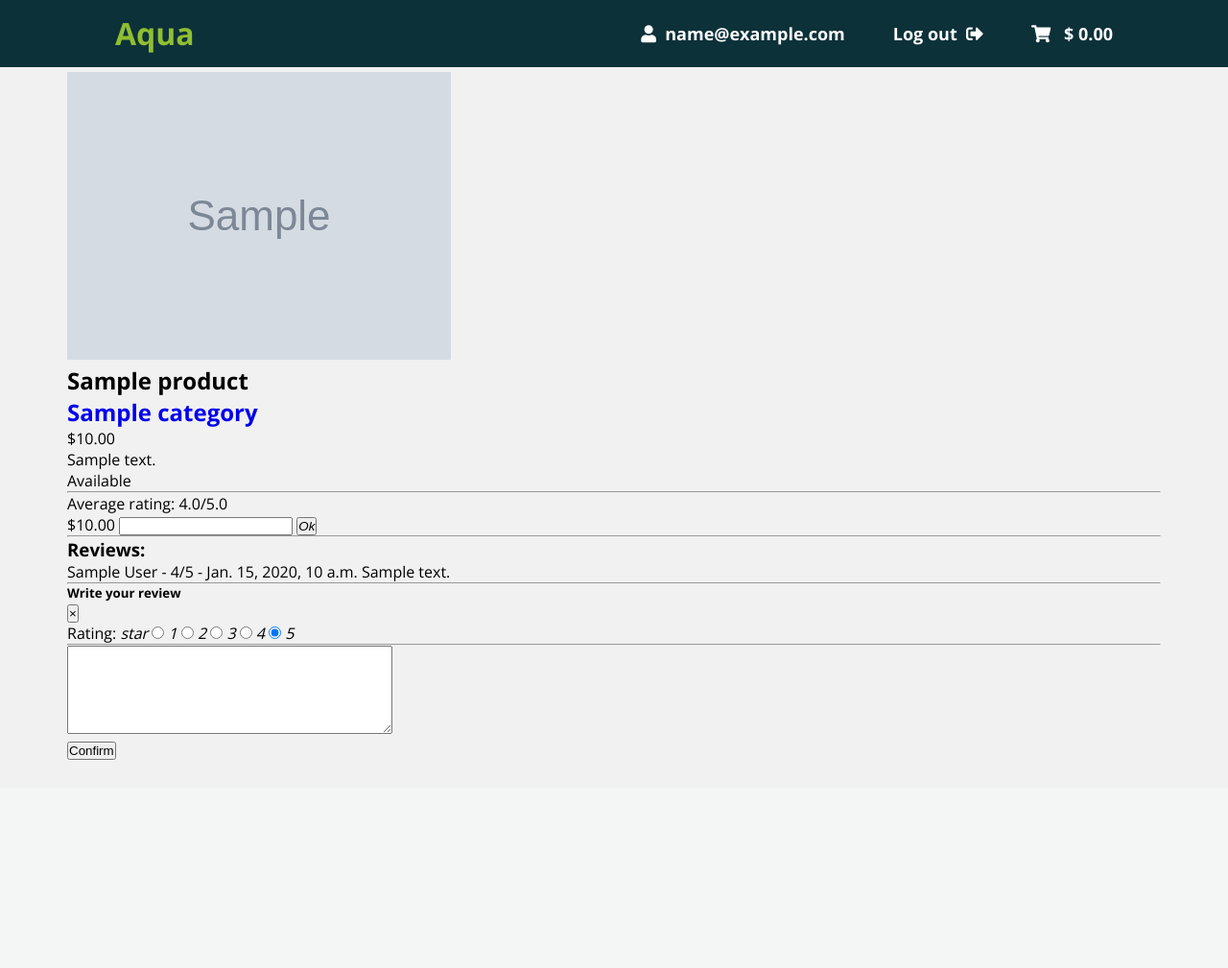
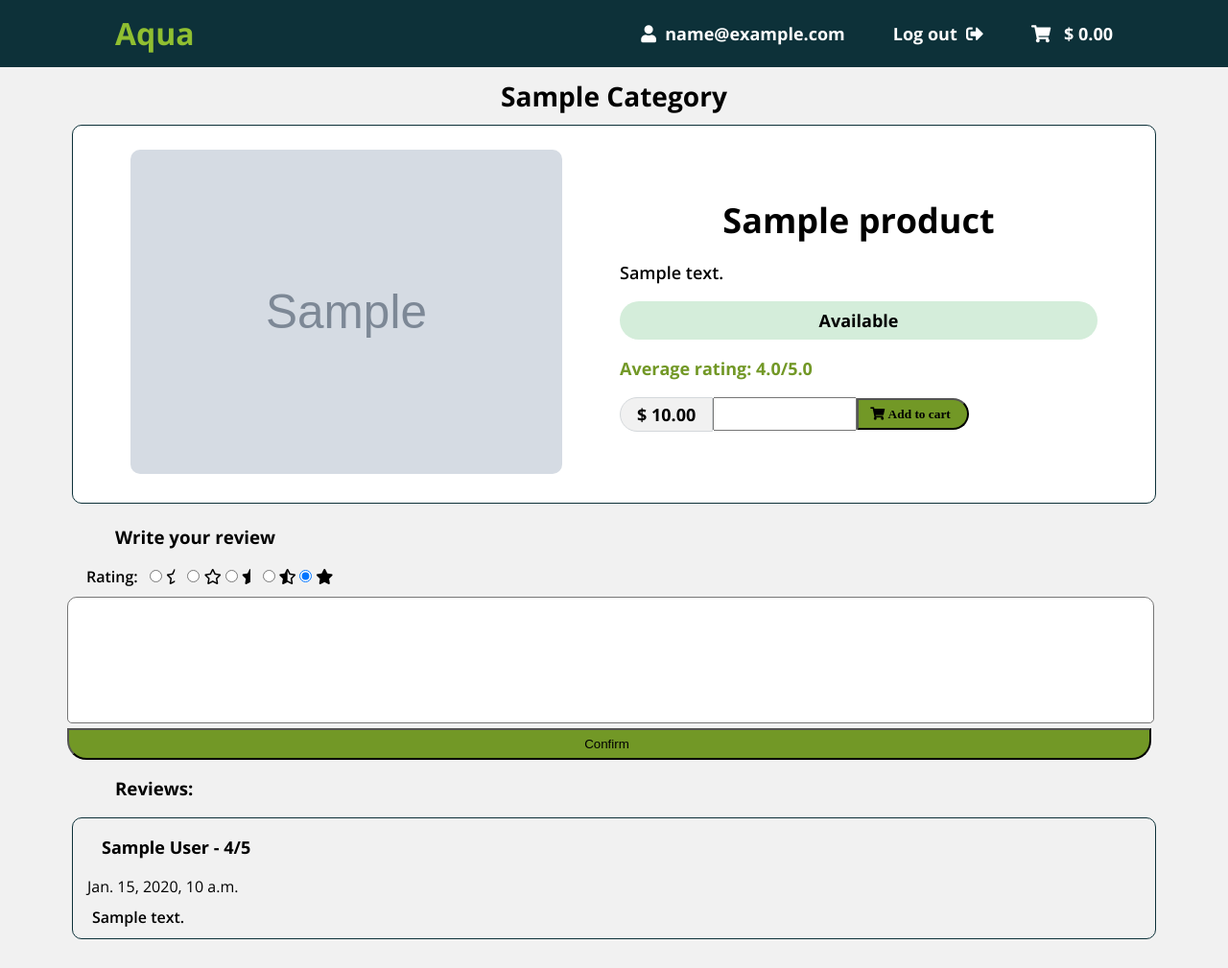
Before and after one commit to Kitayeu/my_shop, a Django app: a page that uses templates/shops/product/detail.html in a window 1280 px wide. Shown: the whole page at 96% size. Before the commit the page ends 792 px from the top, so only its background shows below. Run offline with Django 3.2, Linux system fonts and the light colour scheme; a user stored in the database is signed in; tables that the repository leaves empty hold one stand-in row (values such as "Sample post"); grey boxes marked "Sample" are stand-in pictures; parts of the project's set-up code (start-up, migrations or seed data) failed here and were passed over.

Commit message:
Added CSS for 'detail.html'

```diff
--- a/carts/forms.py
+++ b/carts/forms.py
@@ -2,4 +2,6 @@ from django import forms
 
 
 class CartAddProductForm(forms.Form):
-    quantity = forms.IntegerField(min_value=1)
+    quantity = forms.IntegerField(widget=forms.NumberInput(attrs={
+        'class': 'form-control-cart'}), min_value=1
+    )
--- a/shops/forms.py
+++ b/shops/forms.py
@@ -11,6 +11,6 @@ class ReviewForm(forms.ModelForm):
         model = Review
         fields = ['text', 'rating']
 
-        widgets = {'text': forms.Textarea(attrs={'class': 'form-control shadow px-2', 'rows': 6}),
+        widgets = {'text': forms.Textarea(attrs={'class': 'review-add_text', 'rows': 6, 'cols': 134}),
                    'rating': forms.RadioSelect(choices=REVIEW_CHOICES)
                    }
--- /dev/null
+++ b/static/css/detail.css
@@ -0,0 +1,181 @@
+.product_category{
+    font-style: normal;
+    font-weight: 700;
+    font-size: 24px;
+    line-height: 20px;
+    padding: 15px;
+    align-items: center;
+    text-align: center;
+    text-transform: capitalize;
+}
+.product_category a{
+    color: black;
+    transition: 0.2s;
+}
+.product_category a:active{
+    color: #90bf31;
+}
+.product_category a:hover{
+    text-decoration: underline;
+}
+.detail-row{
+    display: flex;
+    justify-content: space-between;
+    align-items: center;
+    border: 1px solid #0d3139;
+    border-radius: 10px;
+    margin: 5px;
+    background-color: white;
+}
+.detail-row_image{
+    margin-left: 10px;
+    padding-left: 25px;
+}
+.detail-row_image img{
+    width: 450px;
+    border-radius: 10px;
+    margin: 25px;
+}
+.detail-row_description{
+    width: 700px;
+    margin-left: 10px;
+    margin-right: 60px;
+    padding-left: 25px;
+}
+.detail-row_name{
+    text-align: center;
+    font-style: normal;
+    font-weight: 700;
+    font-size: 24px;
+}
+.available{
+    text-align: center;
+    font-style: normal;
+    font-weight: 700;
+    font-size: 18px;
+    line-height: 20px;
+    padding: 10px 0 10px 0;
+    margin-top: 20px;
+    border-radius: 20px;
+    background-color: #d4edda;
+}
+.unavailable{
+    text-align: center;
+    background-color: orangered;
+}
+.detail-row_rating{
+    margin-top: 20px;
+    font-style: normal;
+    font-weight: 700;
+    font-size: 18px;
+    line-height: 20px;
+    color: #729826;
+}
+.detail-row_add{
+    margin-top: 20px;
+    text-align: left;
+    font-style: normal;
+    font-weight: 700;
+    font-size: 18px;
+    line-height: 20px;
+    display: flex;
+    align-items: center;
+}
+.detail-row_add-price{
+    padding: 7px 17px;
+    border: 1px solid #d4d8db;
+    border-radius: 20px 0 0 20px;
+    background-color: #f1f1f1;
+}
+.button_cart{
+    padding: 7px 17px 7px 12px;
+    border-radius: 0 20px 20px 0;
+    background-color: #729826;
+}
+.button_cart:hover{
+    background: rgba(114, 152, 38, 0.5);
+}
+.form-control-cart{
+    font-size:26px;
+    font-weight: 600;
+    color:#000000;
+    width: 150px;
+    text-align: center;
+}
+.detail_description{
+    font-style: normal;
+    font-weight: 600;
+    font-size: 18px;
+    line-height: 20px;
+    padding-top: 20px;
+}
+.reviews-title{
+    font-style: normal;
+    line-height: 20px;
+    padding: 20px 0 20px 50px;
+}
+.review{
+    display: inline-block;
+    flex-wrap: wrap;
+    justify-content: flex-start;
+    align-items: center;
+    border: 1px solid #0d3139;
+    border-radius: 10px;
+    margin-left: 5px;
+    width: 1130px;
+}
+.reviews-author{
+    font-weight: 700;
+    font-size: 18px;
+    font-style: normal;
+    line-height: 20px;
+    padding: 20px 0 20px 30px;
+}
+.reviews-date{
+    padding: 0 0 10px 15px;
+}
+.reviews-text{
+    padding: 0 10px 10px 20px;
+    font-weight: 600;
+}
+.lines{
+    display: block;
+    align-items: center;
+    text-align: center;
+    background-color: black;
+    height: 1px;
+    margin: 0 10px 0 10px;
+}
+.lines:last-child{
+    background-color: #f1f1f1;
+}
+.review-add{
+    width: 1130px;
+}
+.review-add_title{
+    font-style: normal;
+    line-height: 20px;
+    padding: 20px 0 20px 50px;
+}
+.review-add_body-title{
+    font-weight: 600;
+    font-style: normal;
+    line-height: 20px;
+}
+.review-add_body{
+    margin: 0 0 10px 20px;
+}
+textarea { resize: none; }
+.review-add_button{
+    padding: 7px 17px 7px 12px;
+    border-radius: 0 0 20px 20px;
+    background-color: #729826;
+    width: 100%;
+}
+.review-add_button:hover {
+    background: rgba(114, 152, 38, 0.5);
+}
+.review-add_text{
+    border-radius: 10px 10px 5px 5px;
+    padding: 20px;
+}
--- a/static/css/list.css
+++ b/static/css/list.css
@@ -54,13 +54,14 @@
 .item{
     display: block;
     width: 270px;
-    border: 1px solid #0d3139;
+    border: 1px solid #d4d8db;
     border-radius: 10px;
     margin: 5px;
     background-color: white;
 }
 .item-image img{
     width: 180px;
+    height: 160px;
     border-radius: 10px;
     margin: 10px 45px 0 45px;
 }
@@ -70,12 +71,14 @@
 .card-body{
     align-items: center;
     text-align: center;
-
 }
 .card_name{
     height: 45px;
     margin: 10px 0;
-    padding-bottom: 10px;
+    font-style: normal;
+    font-weight: 400;
+    font-size: 18px;
+    line-height: 20px;
 }
 .card_price{
     margin: 10px 0;
--- a/static/css/style.css
+++ b/static/css/style.css
@@ -1,5 +1,6 @@
 @import url('./header.css');
 @import url('./list.css');
+@import url('./detail.css');
 
 html{
     font-family: 'Open Sans', sans-serif;
--- a/templates/shops/product/detail.html
+++ b/templates/shops/product/detail.html
@@ -2,113 +2,124 @@
 {% load static %}
 
 {% block title %}{{ product.name }}{% endblock title %}
+
 {% block content %}
 
-    <div>
-        <div>
-            <div>
+    <div class="product_category">
+        <h3>
+            <a href="{{ product.category.get_absolute_url }}">{{product.category }}</a>
+        </h3>
+    </div>
+
+    <div class="detail-row">
+
+        <div class="detail-row_image">
             <img src="{{ product.image.url }}" alt="image">
         </div>
-            <div>
-                <div>
+
+        <div class="detail-row_description">
+            <div class="detail-row_name">
                 <h2>
                     {{ product.name }}
                 </h2>
-                    <h2>
-                    <a href="{{ product.category.get_absolute_url }}">{{product.category }}</a>
-                    </h2>
-                        <p>${{ product.price }}</p>
             </div>
-                <div>
-                    {{ product.description }}
+
+            <div class="detail_description">
+                <p>{{ product.description }}</p>
             </div>
+
             {% if product.available %}
-                    <div>
+                <div class="available">
                     Available
                 </div>
             {% else %}
-                    <div>
+                <div class="unavailable">
                     Currently unavailable
                 </div>
             {% endif %}
-                <hr>
-                <div>
-                    <span>
+
+            <div class="detail-row_rating">
+                <h4>
                   Average rating: {{ product.get_average_review_score }}/5.0
-                    </span>
+                </h4>
             </div>
 
              <form action="{% url 'carts:cart_add' product.id %}" method="post">
                  {% csrf_token %}
-                     <span>${{ product.price }}</span>
+                 <div class="detail-row_add">
+                     <span class="detail-row_add-price">$ {{ product.price }}</span>
                      {{ cart_product_form.quantity }}
-                     <button type="submit" title="Add to cart">
-                         <i>Ok</i>
+                     <button type="submit" title="Add to cart" class="button_cart">
+                         <i class="fas fa-shopping-cart"> Add to cart</i>
                      </button>
+                 </div>
              </form>
-
-            </div>
-        </div>
         </div>
 
-    <div>
-        <hr>
-        <h3>Reviews:</h3>
-        {% for review in product.reviews.all %}
-            <span>{{ review.author }} - {{ review.rating }}/5 - {{ review.created }}</span>
-            <span>{{ review.text }}</span>
-            <hr>
-        {% empty %}
-            <span>Currently no reviews</span>
-        {% endfor %}
     </div>
 
     {% if request.user.is_authenticated %}
-        <div>
-            <div>
-                <h5>Write your review</h5>
-                <button>&times;</button>
+        <div class="review-add">
+            <div class="review-add_title">
+                <h3>Write your review</h3>
             </div>
+
             <form method="post">
                 {% csrf_token %}
-                <div>
-                    Rating:
+                <div class="review-add_body">
+                    <span class="review-add_body-title">Rating:</span>
                     <label>
-                        <i>star</i>
+                        <i>&nbsp;</i>
                     </label>
 
                     <input name="rating" id="id_rating_0" value="1" type="radio" required>
                     <label for="id_rating_0">
-                        <i>1</i>
+                        <i class="far fa-star-half"></i>
                     </label>
 
                     <input name="rating" id="id_rating_1" value="2" type="radio" required>
                     <label for="id_rating_1">
-                        <i>2</i>
+                        <i class="far fa-star"></i>
                     </label>
 
                     <input name="rating" id="id_rating_2" value="3" type="radio" required>
                     <label for="id_rating_2">
-                        <i>3</i>
+                        <i class="fas fa-star-half"></i>
                     </label>
 
                     <input name="rating" id="id_rating_3" value="4" type="radio" required>
                     <label  for="id_rating_3">
-                        <i>4</i>
+                        <i class="fas fa-star-half-alt"></i>
                     </label>
 
                     <input name="rating" id="id_rating_4" value="5" type="radio" checked="" required="">
                     <label for="id_rating_4">
-                        <i>5</i>
+                        <i class="fas fa-star"></i>
                     </label>
                 </div>
-                <hr>
-                <div>
+
+                <div class="review_text">
                     {{ review_form.text }}
                 </div>
-                <button type="submit">Confirm</button>
+
+                <button type="submit" class="review-add_button">Confirm</button>
             </form>
         </div>
     {% endif %}
 
+    <div class="reviews">
+        <h3 class="reviews-title">Reviews:</h3>
+        <div class="review">
+            {% for review in product.reviews.all %}
+                <p class="reviews-author">{{ review.author }}
+                    <span class="reviews-author_rating"> - {{ review.rating }}/5</span></p>
+                <p class="reviews-date">{{ review.created }}</p>
+                <p class="reviews-text">{{ review.text }}</p>
+                <div class="lines"></div>
+            {% empty %}
+                <span class="reviews-text">Currently no reviews</span>
+            {% endfor %}
+        </div>
+    </div>
+
 {% endblock content %}
```
Lines whose indentation alone changed are shown as unchanged.
